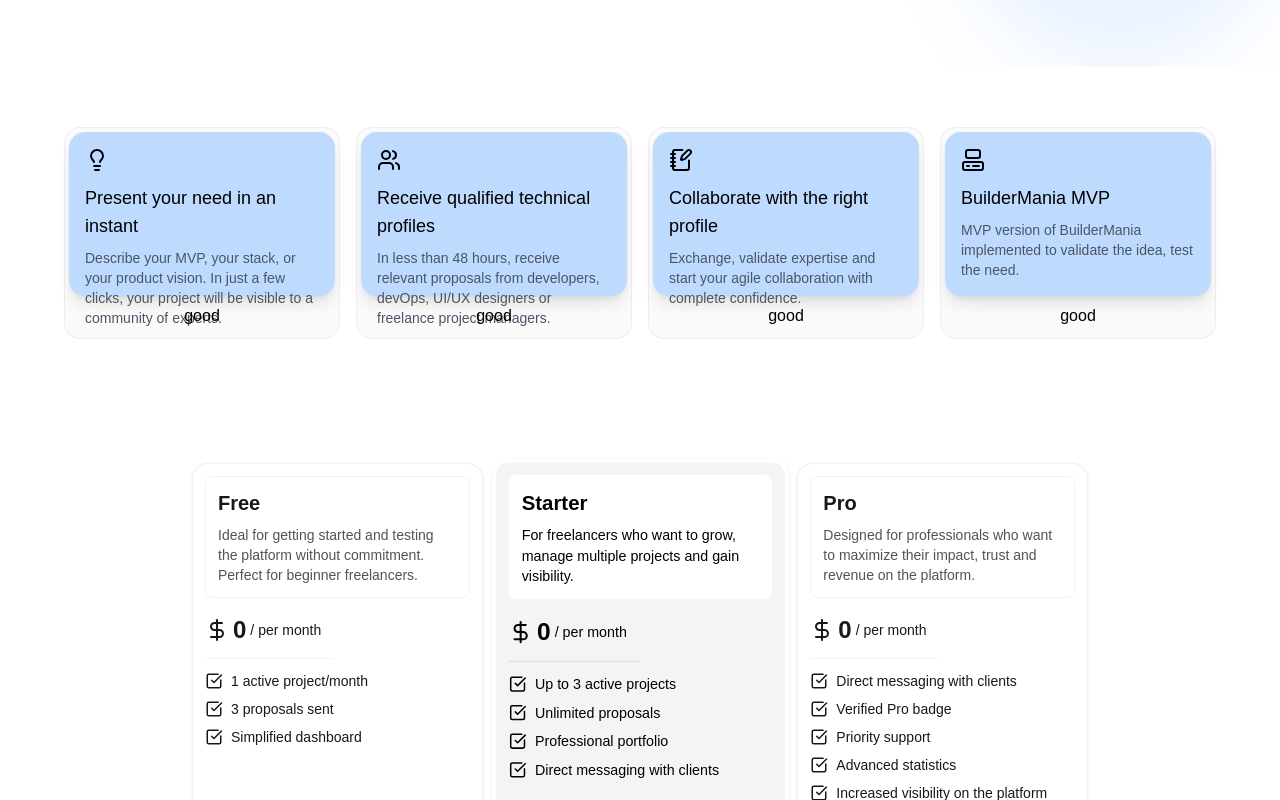
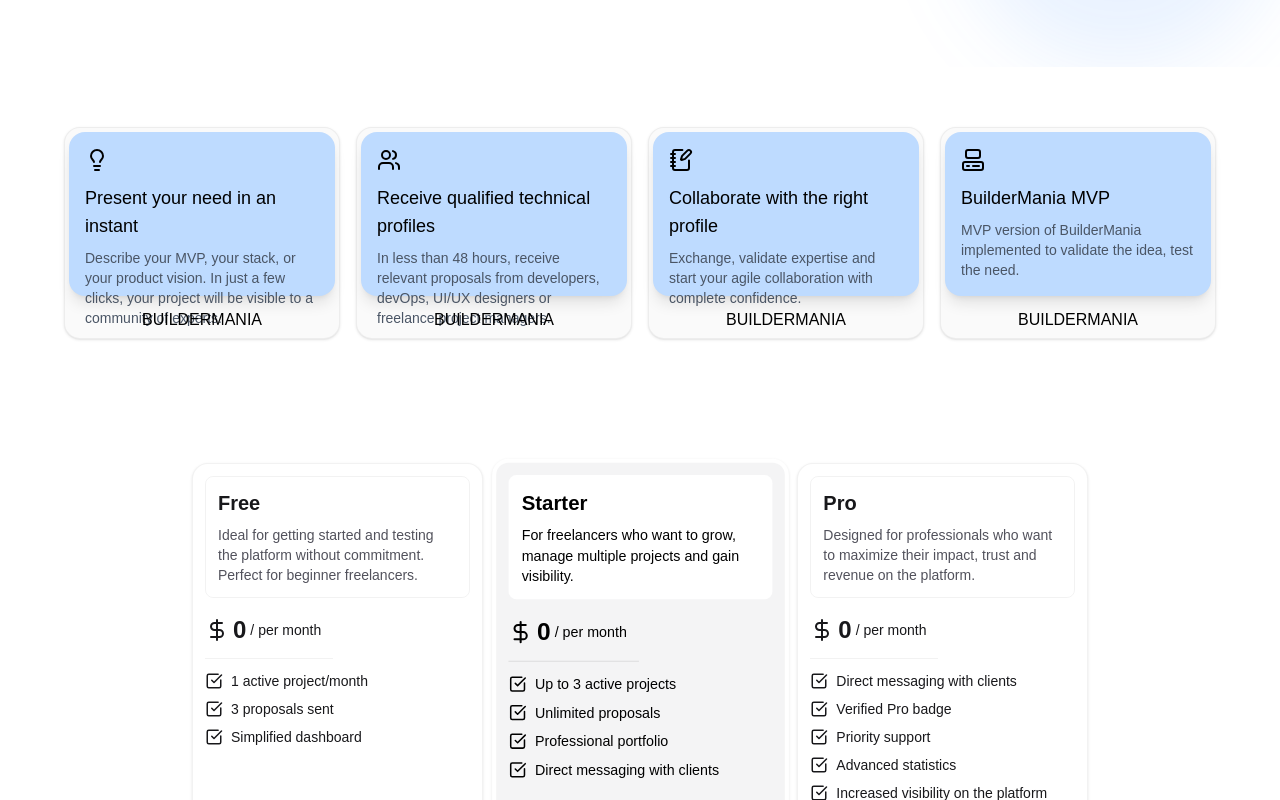
Before and after one commit to 2MJ-DEV/LandP-BuilderMania, a React (Vite) app: page / in a window 1280 px wide. Shown: the part 740-1540 px from the top of the page. Built offline with nearby package versions, Linux system fonts and the light colour scheme; no server answers.

Commit message:
Correction des bugs

```diff
--- a/src/components/layout/Footer.jsx
+++ b/src/components/layout/Footer.jsx
@@ -1,7 +1,7 @@
 // import {  } from 'lucide-react';
 import PropTypes from 'prop-types';
 
-const Footer = ({ copyright, contact, contactDescript, Privacy, Legal, Terms, right }) => {
+const Footer = ({ copyright, contact, contactDescript, Privacy, Terms, right }) => {
     return (
         <footer className="bg-zinc-950/5">
             {/* Copyright */}
@@ -18,10 +18,6 @@ const Footer = ({ copyright, contact, contactDescript, Privacy, Legal, Terms, ri
                     <span>|</span>
                     <span className='text-xs'>
                         <a href="#" className='underline'>{Privacy}</a>
-                    </span>
-                    <span>|</span>
-                    <span className='text-xs'>
-                        <a href="#" className='underline'>{Legal}</a>
                     </span>
                     <span>|</span>
                     <span className='text-xs'>
@@ -44,7 +40,6 @@ Footer.propTypes = {
     contact: PropTypes.string.isRequired,
     contactDescript: PropTypes.string.isRequired,
     Privacy: PropTypes.func.isRequired,
-    Legal: PropTypes.func.isRequired,
     Terms: PropTypes.func.isRequired,
     right: PropTypes.func.isRequired,
 };
@@ -62,8 +57,7 @@ export default function App() {
             right="All rights reserved."
             contact=" here"
             contactDescript="Contact support  "
-            Privacy="Privacy"
-            Legal="Impressum"
+            Privacy="Privacy Police"
             Terms="Terms"
         />
     );
--- a/src/components/layout/Header.jsx
+++ b/src/components/layout/Header.jsx
@@ -1,7 +1,7 @@
 import { useEffect, useState } from 'react';
 import { useNavigate } from 'react-router-dom';
 import { Computer } from 'lucide-react';
-import GitHubStarButton from '../ui/GitHubStarButton'; // Assurez-vous que le chemin est correct
+import GitHubStarButton from '../ui/GitHubStarButton';
 
 export default function LandingPage() {
     const navigate = useNavigate();
@@ -9,11 +9,11 @@ export default function LandingPage() {
 
     useEffect(() => {
         const handleScroll = () => {
-            setScrolled(window.scrollY > 10); // active le blur si scroll > 10px
+            setScrolled(window.scrollY > 10);
         };
 
         window.addEventListener('scroll', handleScroll);
-        return () => window.removeEventListener('scroll', handleScroll); // clean
+        return () => window.removeEventListener('scroll', handleScroll);
     }, []);
 
     return (
@@ -35,13 +35,6 @@ export default function LandingPage() {
                 </div>
 
                 <div className="flex items-center gap-4">
-                    {/* <button
-                        onClick={() => navigate('/')}
-                        className="cursor-pointer hover:border-blue-600 text-black border border-zinc-950/5 hover:bg-zinc-50 transition duration-300 rounded-lg px-3 py-2 capitalize flex justify-center items-center gap-2">
-                        <Github size={20} /><Star size={12} />
-                        <span className='text-sm font-light'>Github</span>
-                        <span className='text-sm font-light'>10, 120</span>
-                    </button> */}
                     <GitHubStarButton user="2MJ-DEV" repo="LandP-BuilderMania" />
 
                     <button
--- a/src/components/sections/CallToAction.jsx
+++ b/src/components/sections/CallToAction.jsx
@@ -27,7 +27,7 @@ const CallToAction = ({ label, highlight, description }) => {
                                     onClick={() => navigate('/')}
                                     className="cursor-pointer py-2 px-6 hover:bg-blue-500 duration-300 active:scale-90 active:bg-blue-800 rounded-lg font-light border border-zinc-950/5 bg-blue-600 text-sm text-white"
                                 >
-                                    <span className='text-sm font-light'>Get started now</span>
+                                    <span className='text-sm font-light capitalize'>get started now</span>
                                 </button>
                             </div>
                         </div>
--- a/src/components/sections/HeroSection.jsx
+++ b/src/components/sections/HeroSection.jsx
@@ -11,7 +11,7 @@ export default function HeroSection() {
                 <div className="flex flex-col w-[90vw] mx-auto py-30 px-4 lg:mb-15 gap-6 items-center justify-center lg:items-start lg:justify-start">
 
                     {/* Badge d'annoce */}
-                    <div className="flex items-center gap-2 border border-blue-600/20 bg-blue-50 rounded-lg px-1.5 py-1">
+                    <div className="flex items-center gap-2 backdrop-blur-md shadow border border-blue-600/20 bg-blue-50 rounded-lg px-1.5 py-1">
                         <span className="text-sm text-blue-600 font-semibold bg-blue-100 px-3 py-1 rounded-lg">
                             New
                         </span>
--- a/src/components/sections/Issues.jsx
+++ b/src/components/sections/Issues.jsx
@@ -2,10 +2,29 @@ import { Lightbulb, NotebookPen, Users, Computer } from "lucide-react";
 
 export default function Issues() {
     const icons = [
-        { component: Lightbulb, label: "Present your need in an instant", description: "Describe your MVP, your stack, or your product vision. In just a few clicks, your project will be visible to a community of experts." },
-        { component: Users, label: "Receive qualified technical profiles", description: "In less than 48 hours, receive relevant proposals from developers, devOps, UI/UX designers or freelance project managers." },
-        { component: NotebookPen, label: "Collaborate with the right profile", description: "Exchange, validate expertise and start your agile collaboration with complete confidence." },
-        { component: Computer, label: "BuilderMania MVP", description: "MVP version of BuilderMania implemented to validate the idea, test the need." },
+        {
+            component: Lightbulb, label: "Present your need in an instant",
+            description: "Describe your MVP, your stack, or your product vision. In just a few clicks, your project will be visible to a community of experts.",
+            spann: "BUILDERMANIA"
+        },
+
+        {
+            component: Users, label: "Receive qualified technical profiles",
+            description: "In less than 48 hours, receive relevant proposals from developers, devOps, UI/UX designers or freelance project managers.",
+            spann: "BUILDERMANIA"
+        },
+
+        {
+            component: NotebookPen, label: "Collaborate with the right profile",
+            description: "Exchange, validate expertise and start your agile collaboration with complete confidence.",
+            spann: "BUILDERMANIA"
+        },
+
+        {
+            component: Computer, label: "BuilderMania MVP",
+            description: "MVP version of BuilderMania implemented to validate the idea, test the need.",
+            spann: "BUILDERMANIA"
+        },
     ];
 
     return (
@@ -14,7 +33,7 @@ export default function Issues() {
                 {icons.map((icon, index) => {
                     const IconComponent = icon.component;
                     return (
-                        <div key={index} className="mt-15 mb-15 h-53 w-full border border-zinc-950/5 bg-zinc-50 rounded-2xl p-1">
+                        <div key={index} className="mt-15 mb-15 h-53 w-full shadow border border-zinc-950/5 bg-zinc-50 rounded-2xl p-1">
                             <div className="h-41 w-full bg-blue-200 rounded-2xl p-4 shadow-lg">
                                 <div className="flex justify-start">
                                     <IconComponent className="size-6" aria-label={icon.label} />
@@ -22,8 +41,8 @@ export default function Issues() {
                                 <h2 className="mt-3 text-lg font-normal">{icon.label}</h2>
                                 <p className="mt-2 text-sm text-gray-600 font-light">{icon.description}</p>
                             </div>
-                            <div className="p-2 flex justify-center items-center">
-                                <span>good</span>
+                            <div className="p-3 flex justify-center items-center">
+                                <span>{icon.spann}</span>
                             </div>
                         </div>
                     );
--- a/src/components/ui/GitHubStarButton.jsx
+++ b/src/components/ui/GitHubStarButton.jsx
@@ -1,5 +1,5 @@
 import { useEffect, useState } from 'react';
-import { Github, Star } from 'lucide-react'; // ou ton icône source
+import { Github, Star } from 'lucide-react';
 import { useNavigate } from 'react-router-dom';
 import PropTypes from 'prop-types';
 
```
